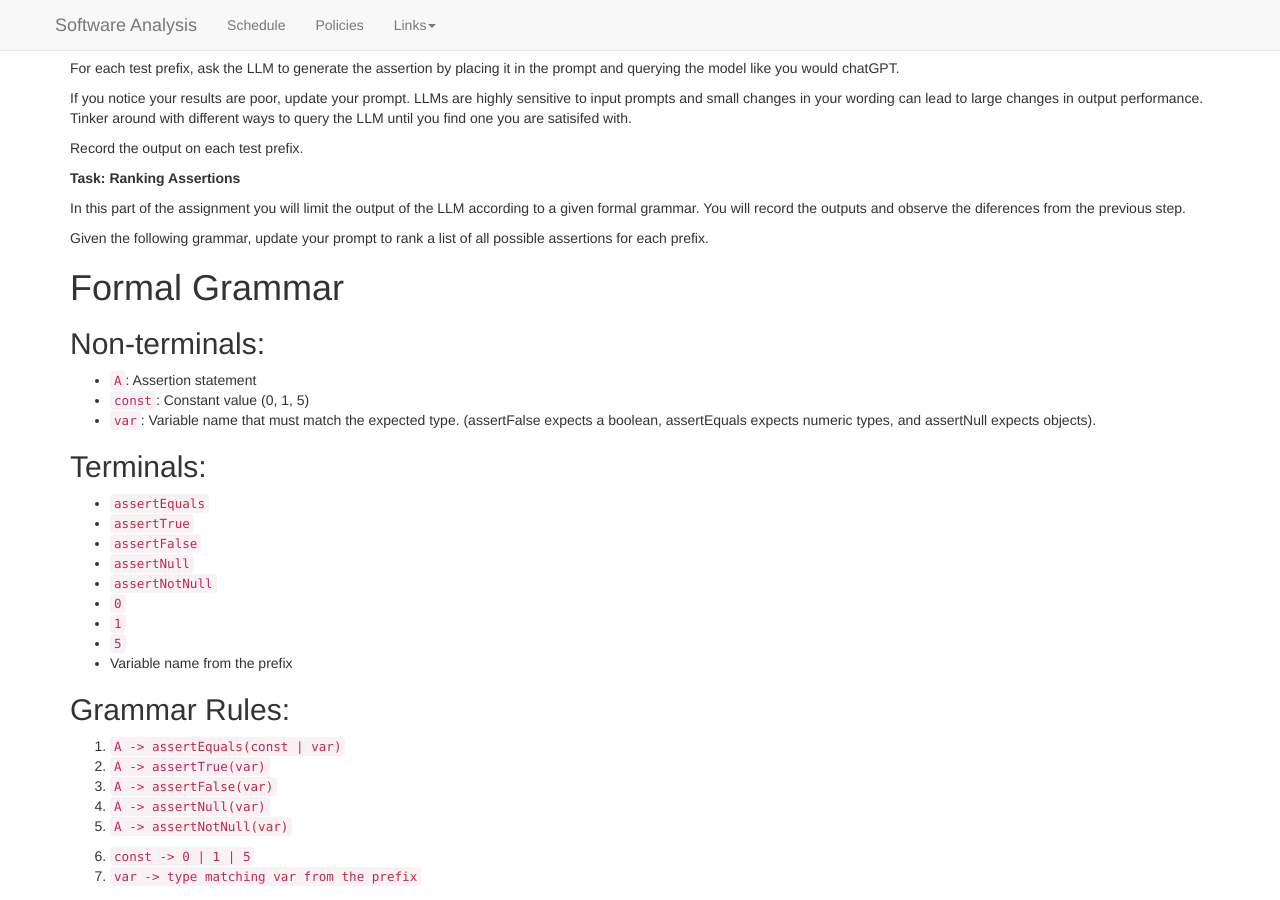
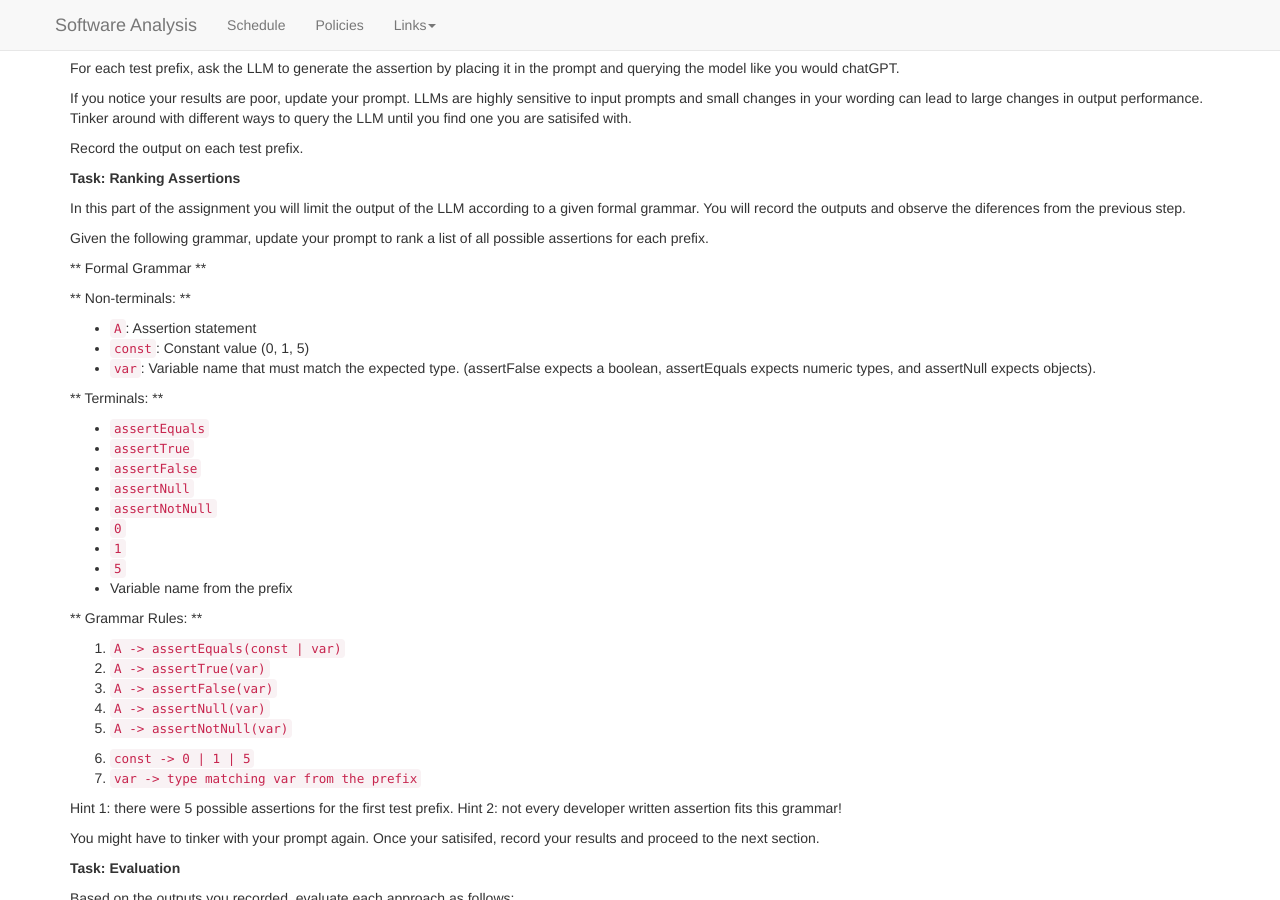
Before and after one commit to bmc-cs-software-analysis/383, a Jekyll site: the page built from hws/HW02.md, in a window 1280 px wide and 900 px high, scrolled down 1269 px. Built offline with Jekyll 4.4.1, drawn with Linux system fonts in a browser that asks for light colours; nearby versions of some CDN libraries.

```diff
--- a/hws/HW02.md
+++ b/hws/HW02.md
@@ -131,14 +131,14 @@ In this part of the assignment you will limit the output of the LLM according to
 
 Given the following grammar, update your prompt to rank a list of all possible assertions for each prefix.
 
-# Formal Grammar
+** Formal Grammar **
 
-## Non-terminals:
+** Non-terminals: **
 - `A`: Assertion statement
 - `const`: Constant value (0, 1, 5)
 - `var`: Variable name that must match the expected type. (assertFalse expects a boolean, assertEquals expects numeric types, and assertNull expects objects).
 
-## Terminals:
+** Terminals: **
 - `assertEquals`
 - `assertTrue`
 - `assertFalse`
@@ -149,7 +149,7 @@ Given the following grammar, update your prompt to rank a list of all possible a
 - `5`
 - Variable name from the prefix
 
-## Grammar Rules:
+** Grammar Rules: **
 
 1. `A -> assertEquals(const | var)`
 2. `A -> assertTrue(var)`
```
